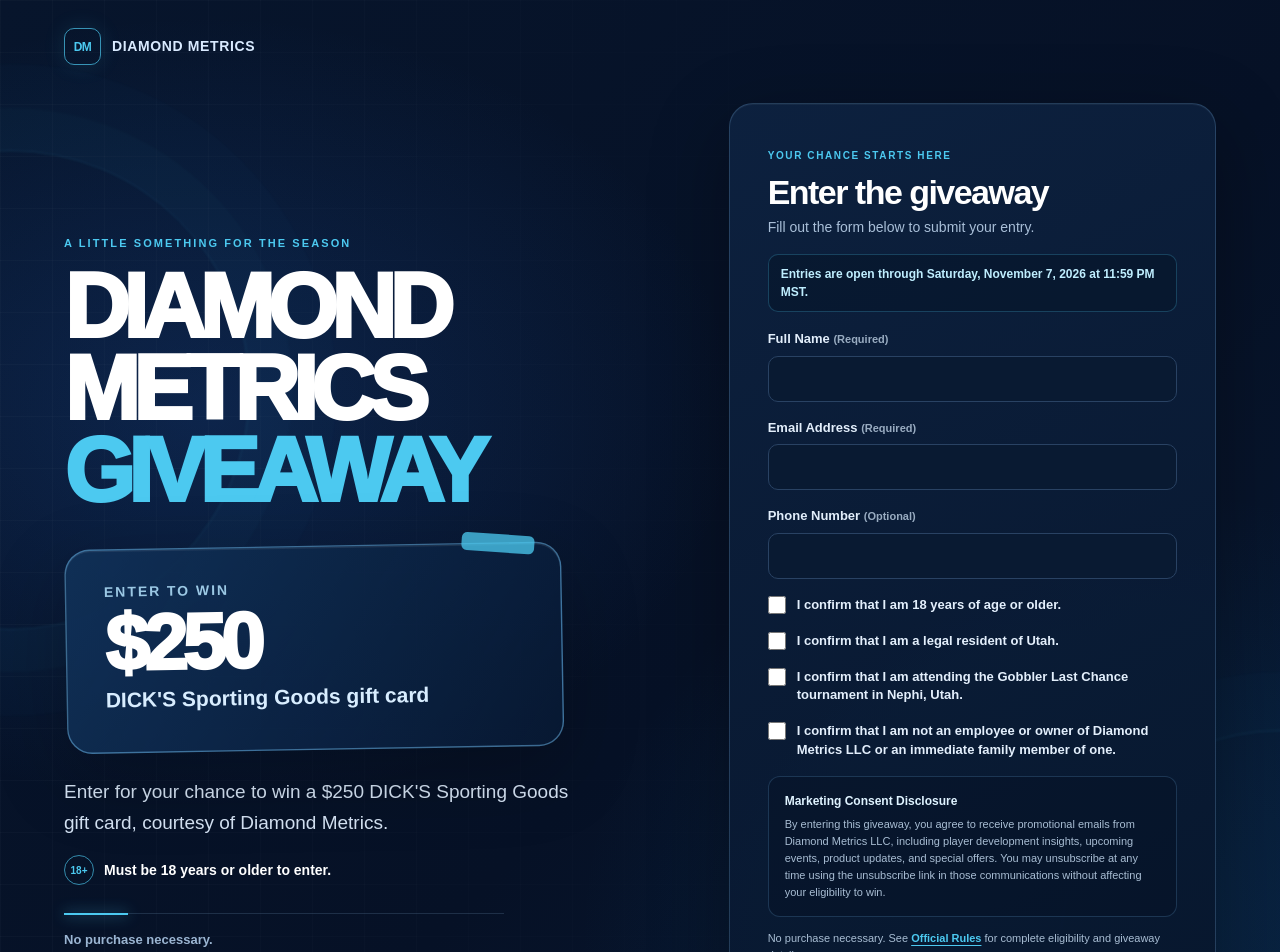
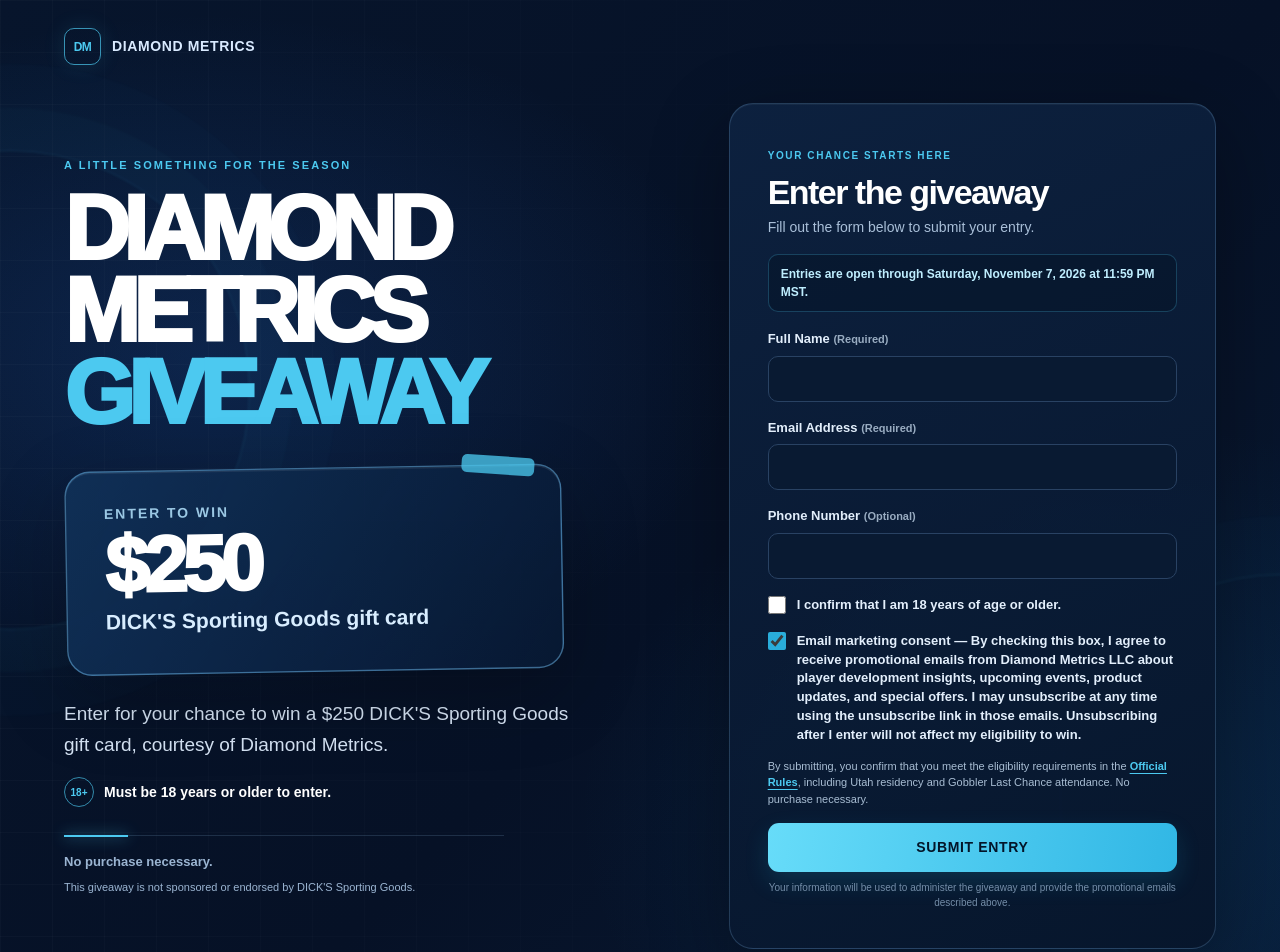
Before and after one commit to stoddow313/Diamond-Metrics-Website, a React (Vite) app: page /giveaway in a window 1280 px wide. Shown: the top 952 px of the page. Built offline with nearby package versions, Linux system fonts and the light colour scheme.

Commit message:
Fixing Giveaway page

```diff
--- a/src/pages/GiveawayPage.jsx
+++ b/src/pages/GiveawayPage.jsx
@@ -23,7 +23,7 @@ function ConfirmationDialog({ onClose }) {
 }
 
 export default function GiveawayPage() {
-  const [form, setForm] = useState({ fullName: '', email: '', phone: '', ageConfirmed: false, utahResident: false, tournamentAttendanceConfirmed: false, sponsorEligibilityConfirmed: false, website: '' });
+  const [form, setForm] = useState({ fullName: '', email: '', phone: '', ageConfirmed: false, marketingConsent: true, website: '' });
   const [now, setNow] = useState(Date.now());
   const [busy, setBusy] = useState(false);
   const [error, setError] = useState('');
@@ -48,12 +48,12 @@ export default function GiveawayPage() {
       const response = await fetch('/api/giveaway/entries', {
         method: 'POST',
         headers: { 'Content-Type': 'application/json' },
-        body: JSON.stringify(form),
+        body: JSON.stringify({ ...form, eligibilityConfirmed: true }),
       });
       const result = await response.json().catch(() => ({}));
       if (!response.ok || !result.ok) throw new Error(result.error || 'We couldn’t save your entry. Please try again.');
       setSubmitted(true);
-      setForm({ fullName: '', email: '', phone: '', ageConfirmed: false, utahResident: false, tournamentAttendanceConfirmed: false, sponsorEligibilityConfirmed: false, website: '' });
+      setForm({ fullName: '', email: '', phone: '', ageConfirmed: false, marketingConsent: true, website: '' });
     } catch (err) {
       setError(err.message || 'We couldn’t save your entry. Please try again.');
     } finally {
@@ -117,23 +117,10 @@ export default function GiveawayPage() {
               <span>I confirm that I am 18 years of age or older.</span>
             </label>
             <label className="giveaway-age-check">
-              <input name="utahResident" type="checkbox" required checked={form.utahResident} onChange={update} />
-              <span>I confirm that I am a legal resident of Utah.</span>
+              <input name="marketingConsent" type="checkbox" required checked={form.marketingConsent} onChange={update} />
+              <span><strong>Email marketing consent</strong> — By checking this box, I agree to receive promotional emails from Diamond Metrics LLC about player development insights, upcoming events, product updates, and special offers. I may unsubscribe at any time using the unsubscribe link in those emails. Unsubscribing after I enter will not affect my eligibility to win.</span>
             </label>
-            <label className="giveaway-age-check">
-              <input name="tournamentAttendanceConfirmed" type="checkbox" required checked={form.tournamentAttendanceConfirmed} onChange={update} />
-              <span>I confirm that I am attending the Gobbler Last Chance tournament in Nephi, Utah.</span>
-            </label>
-            <label className="giveaway-age-check">
-              <input name="sponsorEligibilityConfirmed" type="checkbox" required checked={form.sponsorEligibilityConfirmed} onChange={update} />
-              <span>I confirm that I am not an employee or owner of Diamond Metrics LLC or an immediate family member of one.</span>
-            </label>
-
-            <div className="giveaway-consent">
-              <h3>Marketing Consent Disclosure</h3>
-              <p>By entering this giveaway, you agree to receive promotional emails from Diamond Metrics LLC, including player development insights, upcoming events, product updates, and special offers. You may unsubscribe at any time using the unsubscribe link in those communications without affecting your eligibility to win.</p>
-            </div>
-            <p className="giveaway-rules">No purchase necessary. See <Link to="/giveaway/official-rules">Official Rules</Link> for complete eligibility and giveaway details.</p>
+            <p className="giveaway-rules">By submitting, you confirm that you meet the eligibility requirements in the <Link to="/giveaway/official-rules">Official Rules</Link>, including Utah residency and Gobbler Last Chance attendance. No purchase necessary.</p>
             {error && <p className="giveaway-error" role="alert">{error}</p>}
             <button className="giveaway-submit" type="submit" disabled={busy || !entryOpen}>
               {busy ? 'Submitting…' : entryOpen ? 'Submit Entry' : 'Entries Not Open'}
```
Also changed, not shown: 1 other file (tests, documents, lock files or other folders).
